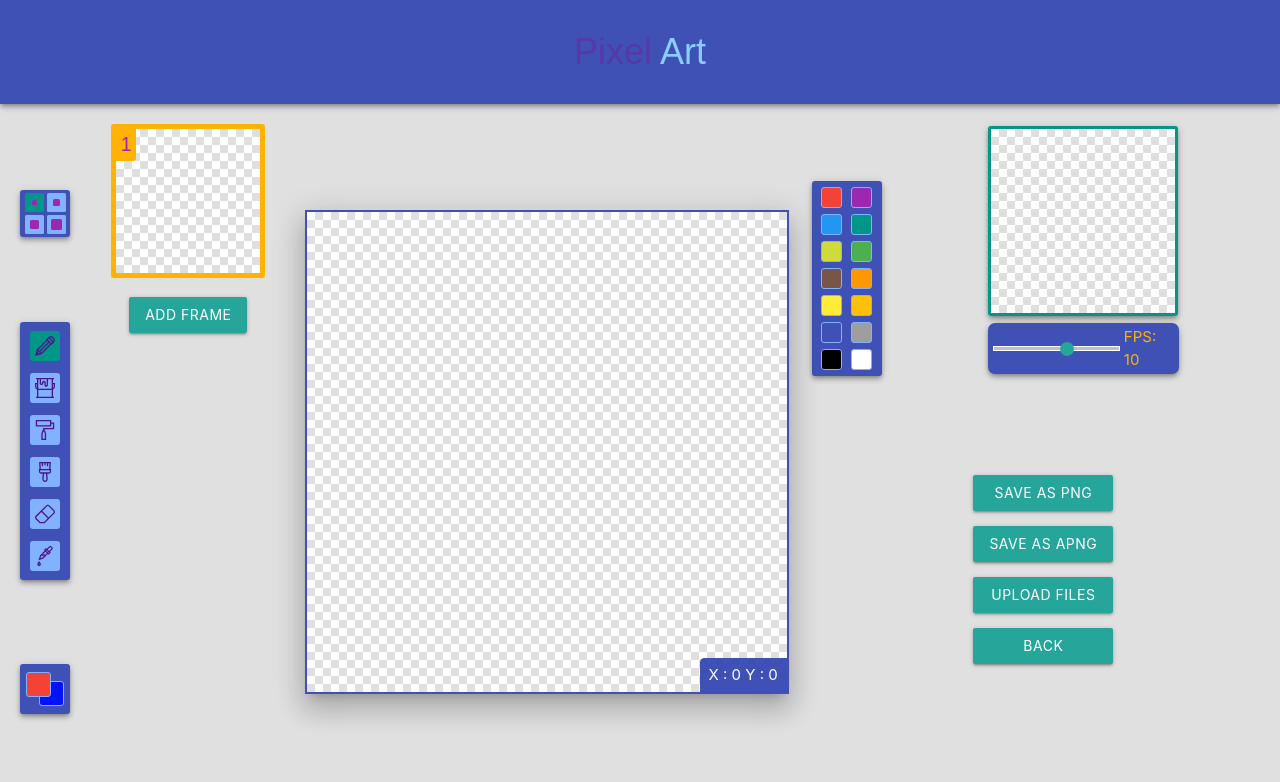
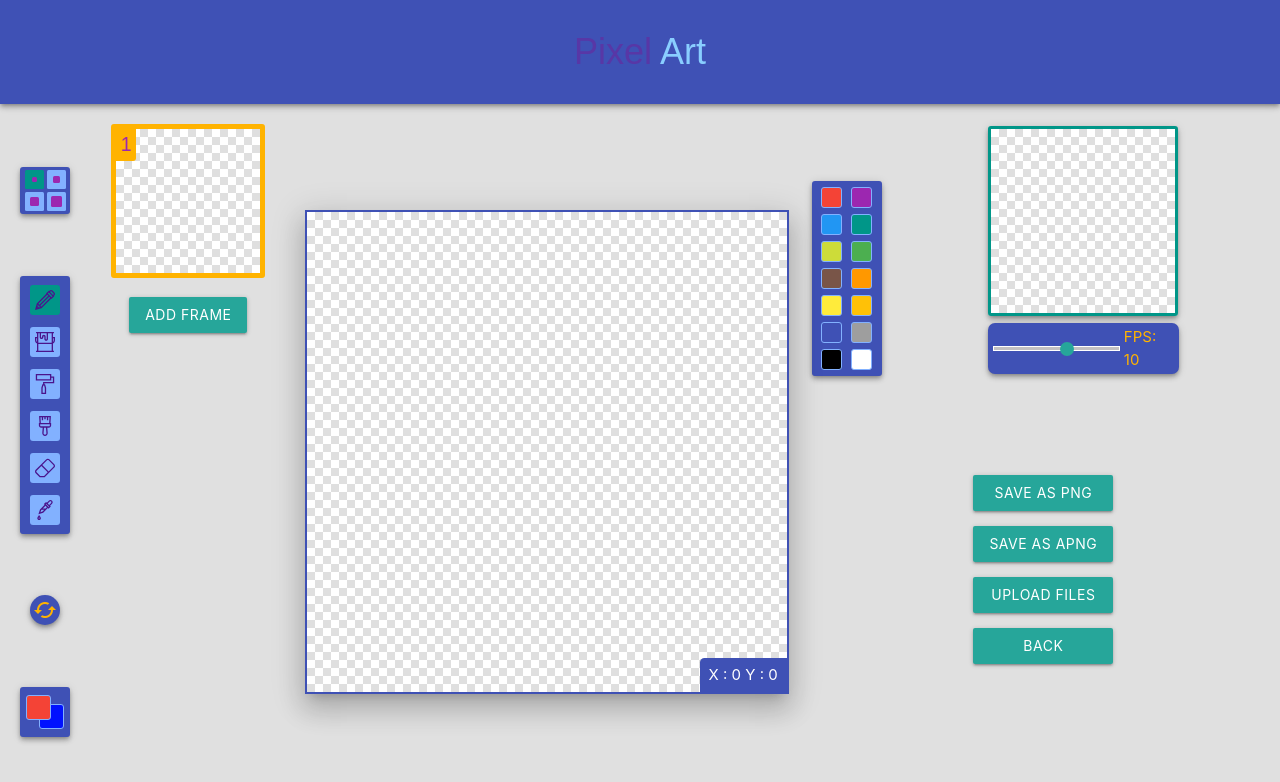
Before and after one commit to NikBel77/pixel-art, a React (Create React App) app: page /app in a window 1280 px wide. Shown: the top 782 px of the page. Built offline with nearby package versions, Linux system fonts and the light colour scheme; a web font is replaced by a local one.

Commit message:
feat: add color swaper

```diff
--- a/public/index.html
+++ b/public/index.html
@@ -7,6 +7,7 @@
   <link rel="stylesheet" href="https://cdnjs.cloudflare.com/ajax/libs/materialize/1.0.0/css/materialize.min.css">
   <script src="https://cdnjs.cloudflare.com/ajax/libs/materialize/1.0.0/js/materialize.min.js"></script>
   <link rel="icon" href="./favicon.ico" type="image/x-icon">
+  <link href="https://fonts.googleapis.com/icon?family=Material+Icons" rel="stylesheet">
   <title>Pixel Art</title>
 </head>
 
--- a/src/app/App.js
+++ b/src/app/App.js
@@ -24,7 +24,7 @@ class App extends Component {
         <Switch>
           <Route path='/' exact component={Landing} />
           <Route path='/app'>
-            <div className='app grey lighten-2'>
+            <div className='app'>
               <Header />
               <ToolBar />
               <Painter />
--- a/src/app/app.css
+++ b/src/app/app.css
@@ -8,4 +8,5 @@
     "head head head head head"
     "tool frame paint color prev"
     "tool frame paint side side";
+    overflow-y: hidden;
 }
--- a/src/app/components/frameBar/FrameBar.js
+++ b/src/app/components/frameBar/FrameBar.js
@@ -3,6 +3,7 @@ import './frame.css'
 import { connect } from 'react-redux'
 
 const previewCnavasId = 'preview-canvas';
+const canvasId = 'main-canvas';
 
 class FrameBar extends Component {
     render() {
@@ -28,6 +29,9 @@ class FrameBar extends Component {
                                     document.getElementById(previewCnavasId)
                                         .dispatchEvent(new CustomEvent('refrash'));
                                     this.props.deleteFrame(i);
+
+                                    document.getElementById(canvasId)
+                                        .dispatchEvent(new CustomEvent('refrash'));
                                     this.forceUpdate();
                                 }}
                             ></div>
--- a/src/app/components/frameBar/frame.css
+++ b/src/app/components/frameBar/frame.css
@@ -64,10 +64,14 @@
     position: absolute;
     top: 6px;
     right: 6px;
-    width: 23px;
-    height: 23px;
+    width: 22px;
+    height: 22px;
     border-radius: .2rem;
     background: url(../../../assets/icons/delete.svg) center no-repeat, var(--frame-aux-color);
+    opacity: .8;
+}
+.frame-bar__delete:hover {
+    opacity: 1;
 }
 
 .frame-bar__copy {
@@ -75,8 +79,12 @@
     position: absolute;
     bottom: 6px;
     right: 6px;
-    width: 23px;
-    height: 23px;
+    width: 22px;
+    height: 22px;
     border-radius: .2rem;
     background: url(../../../assets/icons/copy.svg) center no-repeat, var(--frame-aux-color);
+    opacity: .8;
 }
+.frame-bar__copy:hover {
+    opacity: 1;
+}
--- a/src/app/components/toolBar/ToolBar.js
+++ b/src/app/components/toolBar/ToolBar.js
@@ -3,32 +3,68 @@ import './toolbar.css'
 import { ToolButton, SizeButton } from './buttons'
 import { toolBtnList, sizeBtnList } from './toolList'
 import { connect } from 'react-redux'
+import { convertHEXToRGBA } from '../../../service'
 
 class ToolBar extends Component {
     render() {
         return (
             <div className='tool-bar'>
+
                 <div className='tool-bar__size-switcher indigo z-depth-2'>
                     {sizeBtnList.map((btn, i) => {
                         return <SizeButton key={i} scale={btn.scale} data={btn.data}
                             setPenSize={this.props.setPenSize}
-                            active={this.props.penSize === btn.data}/>
+                            active={this.props.penSize === btn.data} />
                     })}
                 </div>
+
                 <div className='tool-bar__panel indigo z-depth-2'>
                     {toolBtnList.map((btn, i) => {
                         return <ToolButton key={i} icon={btn.icon} data={btn.name}
                             active={btn.name === this.props.activeTool}
                             changeTool={this.props.setCurrentTool}
-                            hint={btn.hint}/>
+                            hint={btn.hint} />
                     })}
                 </div>
+
+                <div className='tool-bar__swaper indigo z-depth-2'
+                    onClick={() => {
+                        const [mainColor, auxColor] = [this.props.mainColor, this.props.auxColor];
+                        this.props.setMainColor(auxColor);
+                        this.props.setAuxColor(mainColor);
+                    }}>
+                    <i className="material-icons">cached</i>
+                    <div className='tool-bar__hint'>swap colors</div>
+                </div>
+
                 <div className='tool-bar__color-switcher indigo z-depth-2'>
-                    <div className='tool-bar__color-holder'
-                        style={{bottom: '2px', right: '6px', background: this.props.auxColor}}></div>
-                    <div className='tool-bar__color-holder'
-                        style={{top: '2px', left: '6px', background: this.props.mainColor}}></div>
+                    <label className='tool-bar__color-holder' htmlFor='aux-palette'
+                        style={{ bottom: '2px', right: '6px', background: this.props.auxColor }}>
+                    </label>
+                    <label className='tool-bar__color-holder' htmlFor='main-palette'
+                        style={{ top: '2px', left: '6px', background: this.props.mainColor }}>
+
+                    </label>
+                    <input style={{ display: 'none' }}
+                        defaultValue={this.props.auxColor}
+                        type='color'
+                        id='main-palette'
+                        onInput={(e) => {
+                            const color = convertHEXToRGBA(e.target.value);
+                            if(color) this.props.setMainColor(color);
+                        }}
+                    />
+                    <input style={{ display: 'none' }}
+                        defaultValue='red'
+                        type='color'
+                        id='aux-palette'
+                        onInput={(e) => {
+                            const color = convertHEXToRGBA(e.target.value);
+                            if(color) this.props.setAuxColor(color);
+                        }}
+                    />
                 </div>
+
             </div>
         )
     }
@@ -47,6 +83,12 @@ export default connect(
         },
         setPenSize: (penSize) => {
             dispatch({ type: 'CHANGE_PEN_SIZE', penSize });
+        },
+        setMainColor: (color) => {
+            dispatch({ type: 'REWRITE_MAIN_COLOR', color });
+        },
+        setAuxColor: (color) => {
+            dispatch({ type: 'REWRITE_AUX_COLOR', color });
         }
     })
 )(ToolBar);
--- a/src/app/components/toolBar/toolbar.css
+++ b/src/app/components/toolBar/toolbar.css
@@ -92,6 +92,26 @@
     border-radius: .1rem;
 }
 
+.tool-bar__swaper {
+    position: relative;
+    width: 30px;
+    height: 30px;
+    cursor: pointer;
+    border-radius: 50%;
+    display: flex;
+    justify-content: center;
+    align-items: center;
+}
+.tool-bar__swaper:hover {
+    background-color: var(--button-active-color) !important;
+}
+.tool-bar__swaper:hover .tool-bar__hint {
+    display: flex;
+}
+.tool-bar__swaper i {
+    color: var(--frame-active-color);
+}
+
 .tool-bar__color-switcher {
     position: relative;
     display: flex;
@@ -101,7 +121,6 @@
     border-radius: .2rem;
     min-width: 50px;
     min-height: 50px;
-    cursor: pointer;
 }
 
 .tool-bar__color-holder {
@@ -111,6 +130,7 @@
     margin: .4rem 0;
     border-radius: .2rem;
     border: 1px solid var(--button-bkg-color);
+    cursor: pointer;
 }
 
 .tool-bar__color-holder:hover {
--- a/src/main.css
+++ b/src/main.css
@@ -25,5 +25,10 @@
     --frame-color: #66bb6a;
     --frame-active-color: #ffb300;
     --frame-aux-color: #757575;
+    --app-bckg-color: #e0e0e0;
     font-size: 15px;
 }
+
+body {
+    background-color: var(--app-bckg-color);
+}
--- a/src/service.js
+++ b/src/service.js
@@ -45,4 +45,17 @@ function convertImgData(imgData, { scale, width, height }) {
     return imgData
 }
 
-export { getRandomRgbColor, getRandomCoords, getRandomScale, RgbToRgba, convertImgData };
+function convertHEXToRGBA(colorHex) {
+
+    if (colorHex[0] !== '#') return false;
+    if (colorHex.length !== 7) return false;
+
+    const r = parseInt(colorHex.slice(1, 3), 16);
+    const g = parseInt(colorHex.slice(3, 5), 16);
+    const b = parseInt(colorHex.slice(5, 7), 16);
+
+    return `rgba(${r},${g},${b},255)`;
+}
+
+
+export { getRandomRgbColor, getRandomCoords, getRandomScale, RgbToRgba, convertImgData, convertHEXToRGBA };
```
Also changed, not shown: src/assets/icons/copy.svg, src/assets/icons/delete.svg.
